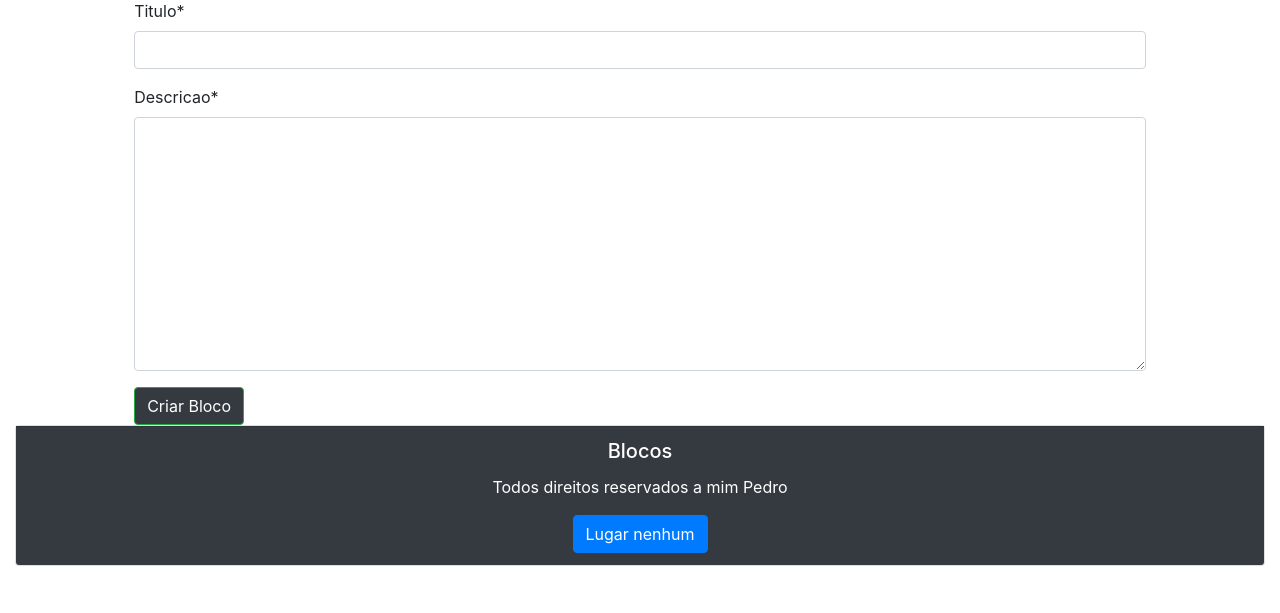
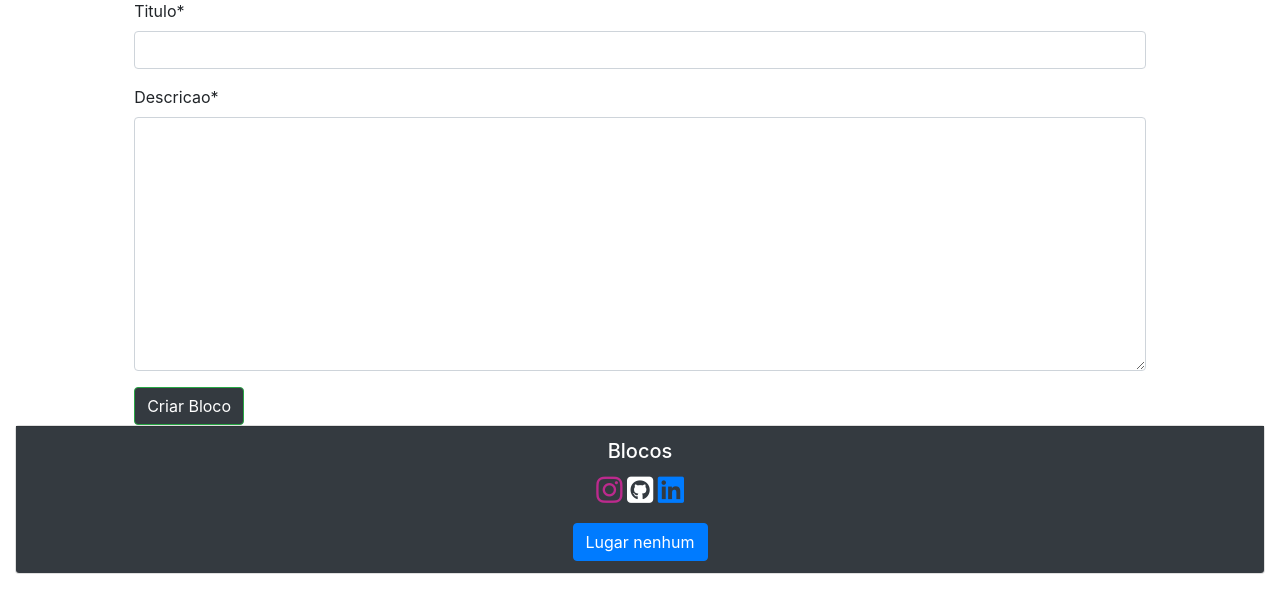
Before and after one commit to pedrohd21/Bloco-Notas-Django, a Django app: page /novobloco/ in a window 1280 px wide. Shown: the part 134-747 px from the top of the page. Run offline with Django 3.2, Linux system fonts and the light colour scheme; a user stored in the database is signed in; some libraries are stand-ins or nearby versions.

Commit message:
Atualizando

```diff
--- a/conteudo/static/css/style.css
+++ b/conteudo/static/css/style.css
@@ -60,6 +60,18 @@
     font-size: 16px;
 }
 
+.fa-instagram{
+    color: #bc2a8d;
+    font-size: 30px;
+}
+.fa-github-square{
+    color: white;
+    font-size: 30px;
+}
+.fa-linkedin{
+    font-size: 30px;
+}
+
 
 
 /* messages */
--- a/conteudo/templates/base.html
+++ b/conteudo/templates/base.html
@@ -56,8 +56,10 @@
         <div class="card text-center">
             <div class="card-footer bg-dark">
                 <h5 class="card-title">Blocos</h5>
-                <p class="card-text">Todos direitos reservados a mim Pedro</p>
-                <a href="#" class="btn btn-primary">Lugar nenhum</a>
+                <p><a href="https://www.instagram.com/pedrohd21_/"><i class="fab fa-instagram"></i></a>
+                <a href="https://github.com/pedrohd21"><i class="fab fa-github-square"></i></a>
+                <a href="https://www.linkedin.com/in/pedro-henrique-a083b3145/"><i class="fab fa-linkedin"></i></a></p>
+                <a href="https://www.google.com/search?q=espaco&tbm=isch&ved=2ahUKEwi7ys2F2aHvAhU3JrkGHXGpB4MQ2-cCegQIABAA&oq=espaco&gs_lcp=CgNpbWcQAzIFCAAQsQMyAggAMgIIADICCAAyAggAMgIIADICCAAyAggAMgIIADICCAA6BAgjECc6CAgAELEDEIMBOgQIABBDOgcIABCxAxBDUIclWO0vYL0xaABwAHgAgAHPAYgB7giSAQUwLjUuMZgBAKABAaoBC2d3cy13aXotaW1nwAEB&sclient=img&ei=i55GYPvYG7fM5OUP8dKemAg&bih=881&biw=1745#imgrc=2QWoFPOIwNpDQM" class="btn btn-primary">Lugar nenhum</a>
             </div>
         </div>
         </footer>
```
Also changed, not shown: README.md, conteudo/static/img/Capture1.JPG (added), conteudo/static/img/Capture2.PNG (added), conteudo/static/img/Capture3.PNG (added), conteudo/static/img/Capture4.PNG (added), db.sqlite3.
